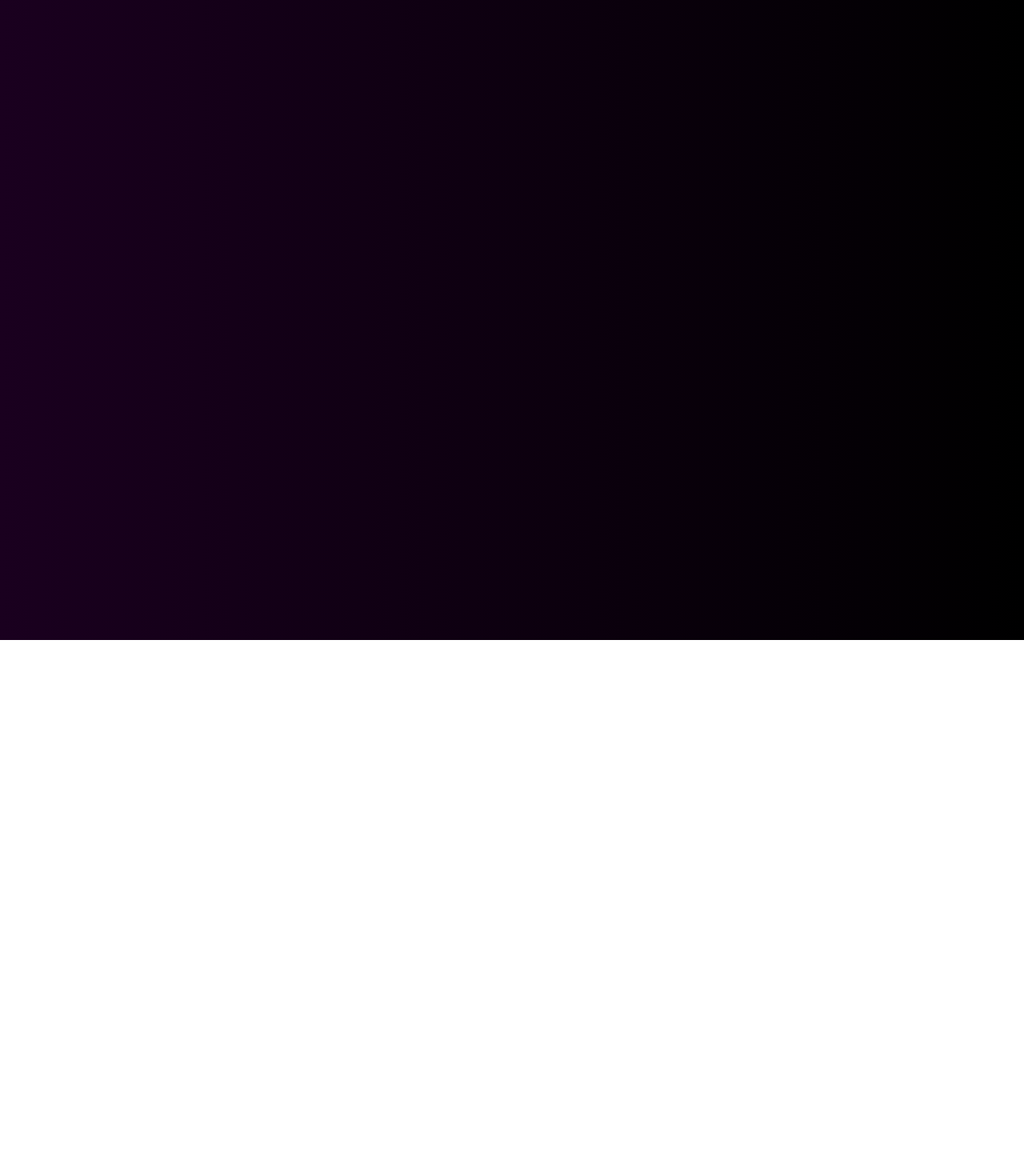
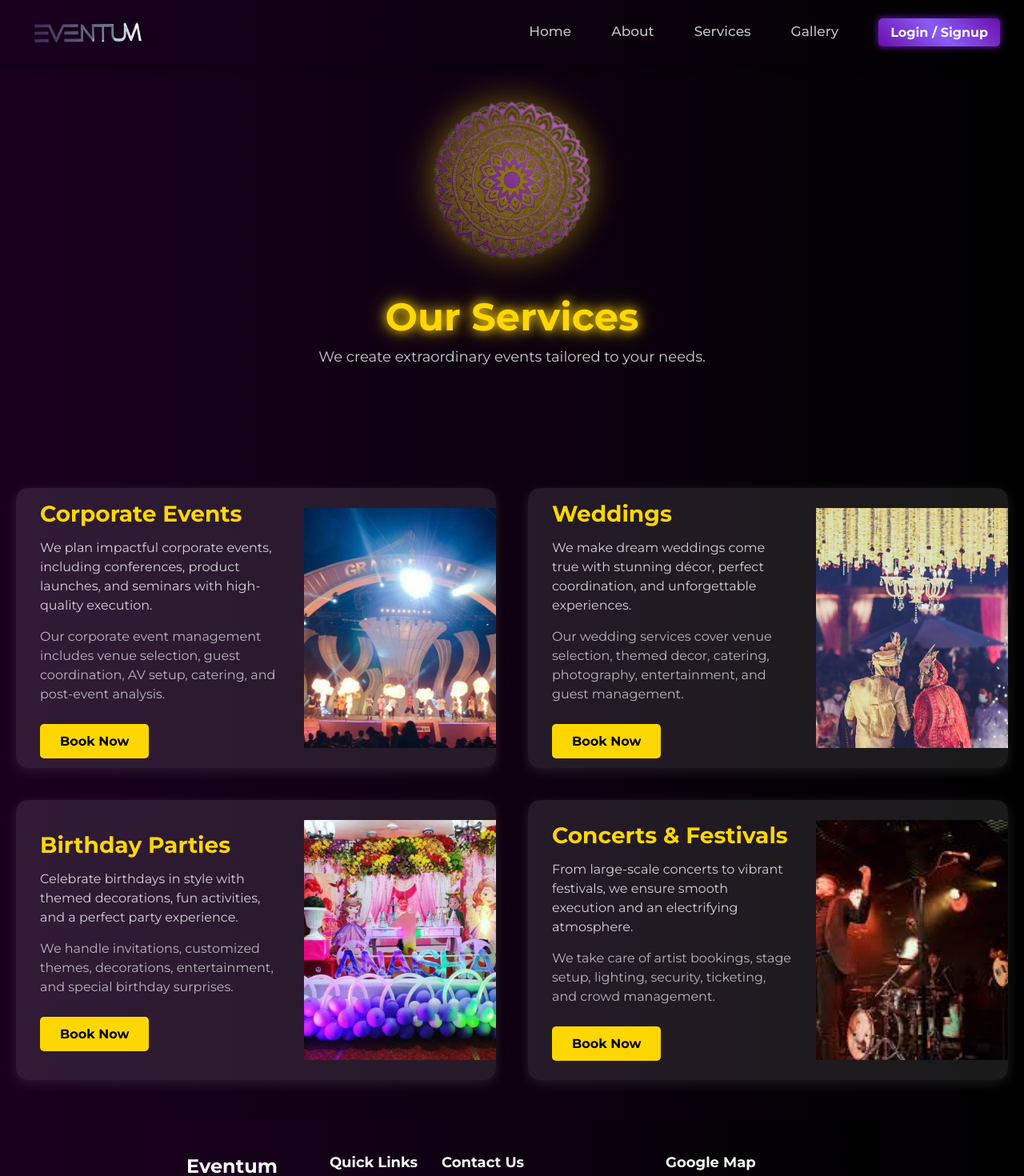
Before and after one commit to Ayushkashyap011/Eventum, a React (Vite) app in the folder frontend/: page /services in a window 1280 px wide. Before the commit this address had no page. Shown: the top 1470 px of the page at 80% size. Before the commit the page ends 800 px from the top, so only its background shows below. Built offline with nearby package versions, Linux system fonts and the light colour scheme.

Commit message:
second time push

```diff
--- a/frontend/src/App.jsx
+++ b/frontend/src/App.jsx
@@ -3,6 +3,8 @@ import { BrowserRouter as Router, Routes, Route } from "react-router-dom";
 import Home from "./pages/Home";
 import Login from "./pages/login";
 import About from "./pages/AboutPage";
+import Services from "./pages/Servicepage";
+import Booking from "./pages/booking";
 
 const App = () => {
   return (
@@ -11,6 +13,9 @@ const App = () => {
         <Route path="/" element={<Home/>}/>
         <Route path="/login" element={<Login/>}/>
         <Route path="/about" element={<About />}/>
+        <Route path="/services" element={<Services />}/>
+        <Route path="/booking" element={<Booking />}/>
+
       </Routes>
     </Router>
   );
--- a/frontend/src/components/Navbar.jsx
+++ b/frontend/src/components/Navbar.jsx
@@ -1,5 +1,7 @@
 import { useNavigate } from "react-router-dom";
 import logo from "../assets/logo.jpg";
+// import Services from "./pages/Servicepage";
+
 import "./navbar.css";
 
 const Navbar = () => {
@@ -21,7 +23,7 @@ const Navbar = () => {
         <span className="nav-link" onClick={() => nav("/")}>Home</span>
         <span className="nav-link" onClick={() => nav("/about")}>About</span>
         <span className="nav-link" onClick={() => nav("/services")}>Services</span>
-        <span className="nav-link" onClick={() => nav("/contact")}>Contact</span>
+        <span className="nav-link" onClick={() => nav("/gallery")}>Gallery</span>
         <button className="navbar-button" onClick={() => nav("/login")}>
           Login / Signup
         </button>
--- a/frontend/src/components/footer.jsx
+++ b/frontend/src/components/footer.jsx
@@ -23,7 +23,6 @@ const Footer = () => {
             <li><a href="#">Home</a></li>
             <li><a href="#">About</a></li>
             <li><a href="#">Gallery</a></li>
-            <li><a href="#">Contact Us</a></li>
           </ul>
         </div>
 
--- /dev/null
+++ b/frontend/src/pages/Booking.css
@@ -0,0 +1,82 @@
+.booking-container {
+    background: linear-gradient(to right, #1a001f, #000000);
+    color: white;
+    font-family: "Poppins", sans-serif;
+    width: 100vw;
+    display: flex;
+    flex-direction: column;
+    align-items: center;
+    padding-bottom: 50px;
+}
+
+/* Glassmorphic Effect */
+.booking-form {
+    width: 500px;
+    background: rgba(255, 255, 255, 0.15);
+    padding: 30px;
+    border-radius: 15px;
+    backdrop-filter: blur(10px);
+    box-shadow: 0px 4px 15px rgba(255, 255, 255, 0.2);
+    transition: transform 0.3s ease;
+}
+
+.booking-form:hover {
+    transform: scale(1);
+}
+
+.booking-form h1 {
+    text-align: center;
+    color: gold;
+    font-size: 26px;
+    margin-bottom: 20px;
+}
+
+.booking-form label {
+    display: block;
+    margin: 10px 0 5px;
+    font-weight: bold;
+}
+
+.booking-form input,
+.booking-form select,
+.booking-form textarea {
+    width: 100%;
+    padding: 12px;
+    border: none;
+    border-radius: 8px;
+    margin-bottom: 15px;
+    background: rgba(255, 255, 255, 0.2);
+    color: white;
+    font-size: 14px;
+    outline: none;
+    transition: background 0.3s ease;
+}
+
+.booking-form input:focus,
+.booking-form select:focus,
+.booking-form textarea:focus {
+    background: rgba(255, 255, 255, 0.3);
+}
+
+.booking-form textarea {
+    min-height: 100px;
+    resize: none;
+}
+
+.booking-form button {
+    background: gold;
+    border: none;
+    padding: 12px 24px;
+    font-size: 16px;
+    font-weight: bold;
+    color: black;
+    border-radius: 5px;
+    cursor: pointer;
+    transition: background 0.3s ease, transform 0.2s ease;
+    width: 100%;
+}
+
+.booking-form button:hover {
+    background: #ffcc00;
+    transform: scale(1.05);
+}
--- /dev/null
+++ b/frontend/src/pages/Booking.jsx
@@ -0,0 +1,59 @@
+import React, { useState } from "react";
+import Navbar from "../components/Navbar";
+import Footer from "../components/footer";
+import "./Booking.css";
+
+const Booking = () => {
+  const [formData, setFormData] = useState({
+    meetingTime: "",
+    eventStartTime: "",
+    eventPlan: "",
+    eventDetails: "",
+    budget: "",
+  });
+
+  const handleChange = (e) => {
+    setFormData({ ...formData, [e.target.name]: e.target.value });
+  };
+
+  const handleSubmit = (e) => {
+    e.preventDefault();
+    alert("Booking submitted successfully!");
+  };
+
+  return (
+    <div className="booking-container">
+      <Navbar />
+      <section className="booking-form">
+        <h1>Book Your Event</h1>
+        <form onSubmit={handleSubmit}>
+          {/* Meeting Time */}
+          <label>Meeting Time:</label>
+          <input type="datetime-local" name="meetingTime" onChange={handleChange} required />
+
+          {/* Event Plan Selection */}
+          <label>Event Plan:</label>
+          <select name="eventPlan" onChange={handleChange} required>
+            <option value="">Select Plan</option>
+            <option value="basic">Basic Package</option>
+            <option value="premium">Premium Package</option>
+          </select>
+
+          {/* Event Description */}
+          <label>Describe Your Event:</label>
+          <textarea name="eventDetails" onChange={handleChange} required placeholder="Tell us about your event, theme, expectations..."></textarea>
+
+          {/* Estimated Budget */}
+          <label>Estimated Budget (₹):</label>
+          <input type="number" name="budget" onChange={handleChange} required />
+
+          {/* Submit Button */}
+          <button type="submit">Submit Booking</button>
+        </form>
+      </section>
+      <Footer />
+    </div>
+  );
+};
+
+export default Booking;
--- /dev/null
+++ b/frontend/src/pages/Servicepage.jsx
@@ -0,0 +1,83 @@
+import React from "react";
+import Navbar from "../components/Navbar";
+import Footer from "../components/footer";
+import { useNavigate } from "react-router-dom";
+import "./servicepage.css";
+import rotatingImage from "../assets/moving-images.png";
+import corporateImg from "../assets/corporate-event.jpeg";
+import weddingImg from "../assets/wedding.jpg";
+import birthdayImg from "../assets/birthday.jpg";
+import concertImg from "../assets/band-performance.jpg";
+
+const servicesData = [
+  {
+    title: "Corporate Events",
+    description:
+      "We plan impactful corporate events, including conferences, product launches, and seminars with high-quality execution.",
+    image: corporateImg,
+    details:
+      "Our corporate event management includes venue selection, guest coordination, AV setup, catering, and post-event analysis.",
+  },
+  {
+    title: "Weddings",
+    description:
+      "We make dream weddings come true with stunning décor, perfect coordination, and unforgettable experiences.",
+    image: weddingImg,
+    details:
+      "Our wedding services cover venue selection, themed decor, catering, photography, entertainment, and guest management.",
+  },
+  {
+    title: "Birthday Parties",
+    description:
+      "Celebrate birthdays in style with themed decorations, fun activities, and a perfect party experience.",
+    image: birthdayImg,
+    details:
+      "We handle invitations, customized themes, decorations, entertainment, and special birthday surprises.",
+  },
+  {
+    title: "Concerts & Festivals",
+    description:
+      "From large-scale concerts to vibrant festivals, we ensure smooth execution and an electrifying atmosphere.",
+    image: concertImg,
+    details:
+      "We take care of artist bookings, stage setup, lighting, security, ticketing, and crowd management.",
+  },
+];
+
+const Services = () => {
+  const navigate = useNavigate();
+
+  return (
+    <div className="services-container">
+      <Navbar />
+
+      {/* Hero Section */}
+      <section className="services-hero">
+        <div className="rotating-image-container">
+          <img src={rotatingImage} alt="Rotating Logo" className="rotating-image" />
+        </div>
+        <h1>Our Services</h1>
+        <p>We create extraordinary events tailored to your needs.</p>
+      </section>
+
+      {/* Services List */}
+      <div className="services-list">
+        {servicesData.map((service, index) => (
+          <div key={index} className="service-card">
+            <div className="service-content">
+              <h2>{service.title}</h2>
+              <p>{service.description}</p>
+              <p className="service-details">{service.details}</p>
+              <button onClick={() => navigate("/booking")}>Book Now</button>
+            </div>
+            <div className="service-image" style={{ backgroundImage: `url(${service.image})` }}></div>
+          </div>
+        ))}
+      </div>
+
+      <Footer />
+    </div>
+  );
+};
+
+export default Services;
--- /dev/null
+++ b/frontend/src/pages/servicepage.css
@@ -0,0 +1,146 @@
+.services-container {
+    background: linear-gradient(to right, #1a001f, #000000);
+    color: white;
+    font-family: "Poppins", sans-serif;
+    width: 100vw;
+    margin: 0;
+    padding: 0;
+    overflow-x: hidden;
+    display: flex;
+    flex-direction: column;
+    align-items: center;
+}
+
+/* Hero Section */
+.services-hero {
+    text-align: center;
+    padding: 100px 20px;
+    max-width: 900px;
+}
+
+.services-hero h1 {
+    font-size: 48px;
+    color: gold;
+    margin-bottom: 10px;
+    text-shadow: 0px 0px 15px gold, 0px 0px 30px rgba(255, 215, 0, 0.7);
+    animation: glow 1.5s infinite alternate;
+}
+
+@keyframes glow {
+    0% {
+        text-shadow: 0px 0px 10px gold, 0px 0px 20px rgba(255, 215, 0, 0.5);
+    }
+    100% {
+        text-shadow: 0px 0px 20px gold, 0px 0px 40px rgba(255, 215, 0, 0.9);
+    }
+}
+
+.services-hero p {
+    font-size: 18px;
+    opacity: 0.8;
+}
+
+/* Rotating Image */
+.rotating-image-container {
+    display: flex;
+    justify-content: center;
+    align-items: center;
+    margin-bottom: 20px;
+}
+
+.rotating-image {
+    width: 250px;
+    height: 250px;
+    animation: rotate360 5s linear infinite;
+    filter: drop-shadow(0px 0px 20px gold);
+}
+
+@keyframes rotate360 {
+    from {
+        transform: rotate(0deg);
+    }
+    to {
+        transform: rotate(360deg);
+    }
+}
+
+/* Services List */
+.services-list {
+    display: flex;
+    flex-wrap: wrap;
+    justify-content: center;
+    gap: 40px;
+    margin: 50px auto;
+    max-width: 1400px;
+}
+
+/* Individual Service Card */
+.service-card {
+    width: 600px;
+    display: flex;
+    align-items: center;
+    background: rgba(255, 255, 255, 0.1);
+    box-shadow: 0px 4px 15px rgba(255, 255, 255, 0.1);
+    border-radius: 15px;
+    overflow: hidden;
+    transition: transform 0.3s ease, box-shadow 0.3s ease;
+    cursor: pointer;
+    position: relative;
+}
+
+.service-card:hover {
+    transform: scale(1.1);
+    box-shadow: 0px 10px 30px rgba(255, 255, 255, 0.3);
+    z-index: 10;
+}
+
+/* Service Content */
+.service-content {
+    width: 60%;
+    padding: 30px;
+    text-align: left;
+}
+
+.service-content h2 {
+    font-size: 28px;
+    margin-bottom: 10px;
+    color: gold;
+}
+
+.service-content p {
+    font-size: 16px;
+    opacity: 0.8;
+    margin-bottom: 15px;
+}
+
+/* Extra Details */
+.service-details {
+    font-size: 14px;
+    color: #ddd;
+}
+
+/* Button */
+.service-content button {
+    background: gold;
+    border: none;
+    padding: 12px 25px;
+    font-size: 16px;
+    font-weight: bold;
+    color: black;
+    border-radius: 5px;
+    cursor: pointer;
+    transition: background 0.3s ease;
+    margin-top: 10px;
+}
+
+.service-content button:hover {
+    background: #ffcc00;
+}
+
+/* Image Section */
+.service-image {
+    width: 40%;
+    height: 300px;
+    background-size: cover;
+    background-position: center;
+}
```
Also changed, not shown: frontend/src/pages/gallery.jsx (added, +11 -0 lines), frontend/src/assets/moving-images.png, frontend/src/pages/gallery.css (added).
